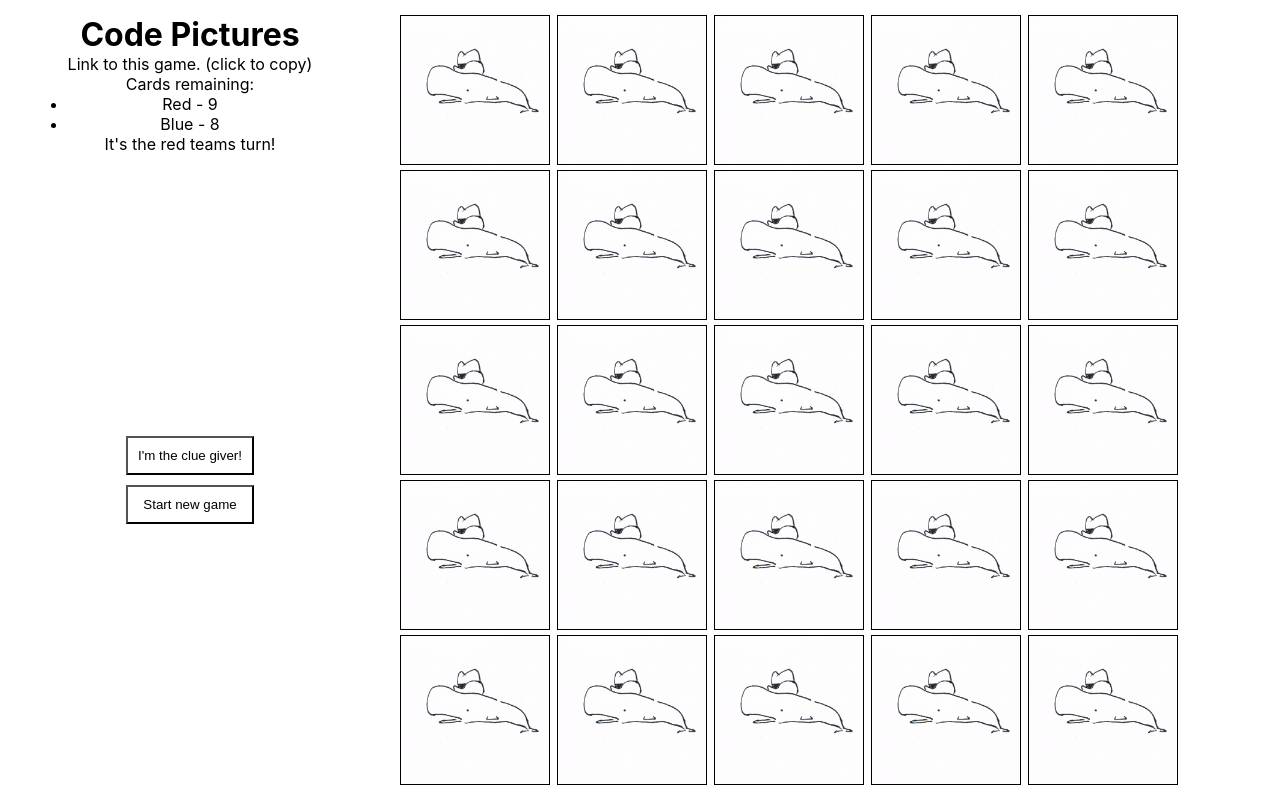
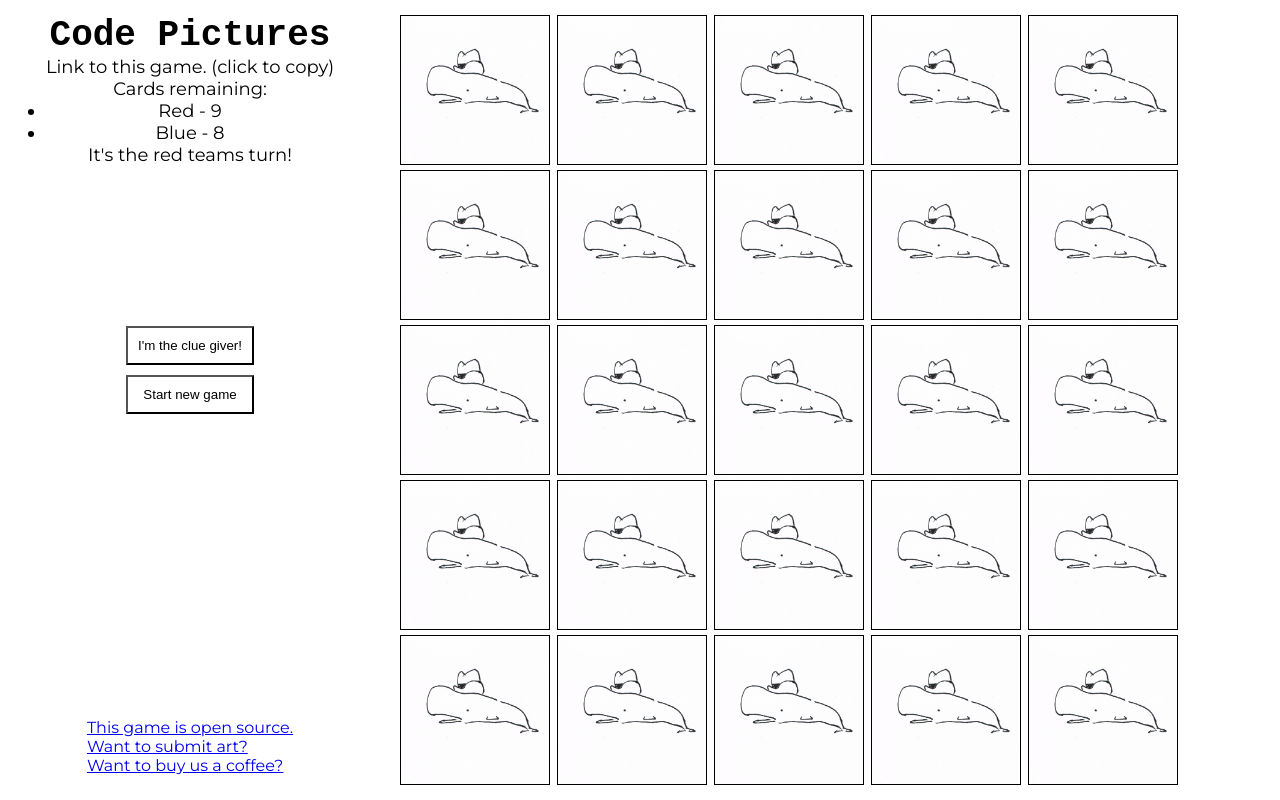
Before and after one commit to chris-langager/code-pictures, a Next.js app: page /1 in a window 1280 px wide. Built offline with nearby package versions, Linux system fonts and the light colour scheme.

Commit message:
fonts and contact section

```diff
--- /dev/null
+++ b/src/components/Contact.tsx
@@ -0,0 +1,10 @@
+interface Props {}
+export const Contact: React.FC<Props> = ({}) => {
+  return (
+    <div className="contact">
+      <a href="#">This game is open source.</a>
+      <a href="#">Want to submit art?</a>
+      <a href="#">Want to buy us a coffee?</a>
+    </div>
+  );
+};
--- a/src/components/Information.tsx
+++ b/src/components/Information.tsx
@@ -17,7 +17,7 @@ export const Information: React.FC<Props> = ({}) => {
 
   return (
     <div className="information">
-      <h1>Code Pictures</h1>
+      <h1 className="logo">Code Pictures</h1>
 
       <p>Link to this game. (click to copy)</p>
 
--- a/src/pages/[id].tsx
+++ b/src/pages/[id].tsx
@@ -12,6 +12,7 @@ import {
 } from 'react';
 import { getNewGame } from '../../shared/game';
 import { Controls } from '../components/Controls';
+import { Contact } from '../components/Contact';
 
 const { board, startingTeam } = getNewGame();
 
@@ -76,6 +77,10 @@ const GamePage: React.FC = () => {
               <Controls setSpymaster={toggleSpymaster} newGame={newGame} />
             </div>
 
+            <div className="contact-area">
+              <Contact />
+            </div>
+
             <div className="board-area">
               <Board cards={state.board} />
             </div>
--- a/src/pages/_app.js
+++ b/src/pages/_app.js
@@ -1,10 +1,19 @@
 import '../styles/layout.css';
 import '../styles/information.css';
 import '../styles/controls.css';
+import '../styles/contact.css';
 import '../styles/board.css';
 import '../styles/card.css';
 
 // This default export is required in a new `pages/_app.js` file.
 export default function MyApp({ Component, pageProps }) {
-  return <Component {...pageProps} />;
+  return (
+    <>
+      <Component {...pageProps} />
+      <link
+        href="https://fonts.googleapis.com/css?family=Montserrat"
+        rel="stylesheet"
+      ></link>
+    </>
+  );
 }
--- /dev/null
+++ b/src/styles/contact.css
@@ -0,0 +1,9 @@
+.contact {
+  font-size: medium;
+  text-align: left;
+  display: flex;
+  flex-direction: column;
+
+  padding: 10px;
+  width: 100%;
+}
--- a/src/styles/information.css
+++ b/src/styles/information.css
@@ -1,3 +1,7 @@
 .information {
   text-align: center;
 }
+
+.information .logo {
+  font-family: Courier New, monospace;
+}
--- a/src/styles/layout.css
+++ b/src/styles/layout.css
@@ -7,8 +7,8 @@
 
 html,
 body {
-  font-family: -apple-system, BlinkMacSystemFont, Segoe UI, Roboto, Oxygen, Ubuntu,
-    Cantarell, Fira Sans, Droid Sans, Helvetica Neue, sans-serif;
+  font-family: 'Montserrat', Helvetica Neue, sans-serif;
+  font-size: 18px;
 }
 
 * {
@@ -26,7 +26,8 @@ body {
   grid-template-rows: auto;
   grid-template-areas:
     'information board'
-    'controls board';
+    'controls board'
+    'contact board';
 }
 @media (max-width: 1024px) {
   .container {
@@ -34,7 +35,8 @@ body {
     grid-template-areas:
       'information'
       'board'
-      'controls';
+      'controls'
+      'contact';
   }
 }
 
@@ -50,6 +52,13 @@ body {
   padding: 15px 5px 5px 5px;
 }
 
+.contact-area {
+  grid-area: contact;
+  align-self: end;
+  margin: 0px auto;
+  padding: 15px 5px 5px 5px;
+}
+
 .board-area {
   grid-area: board;
   margin: 0px auto;
```
